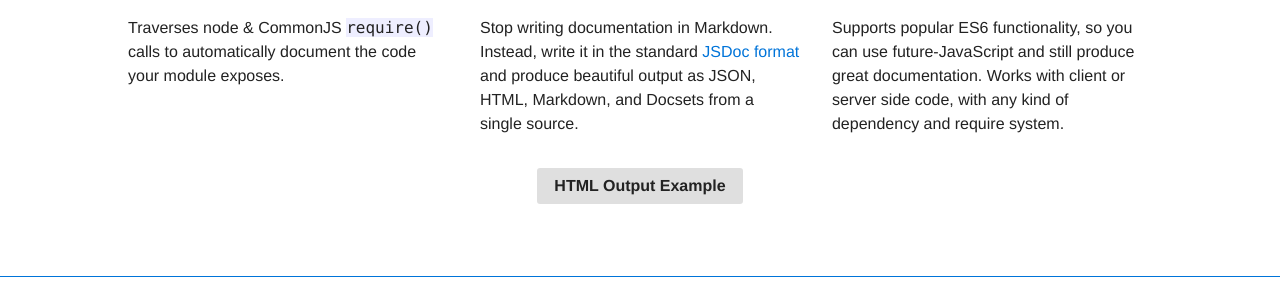
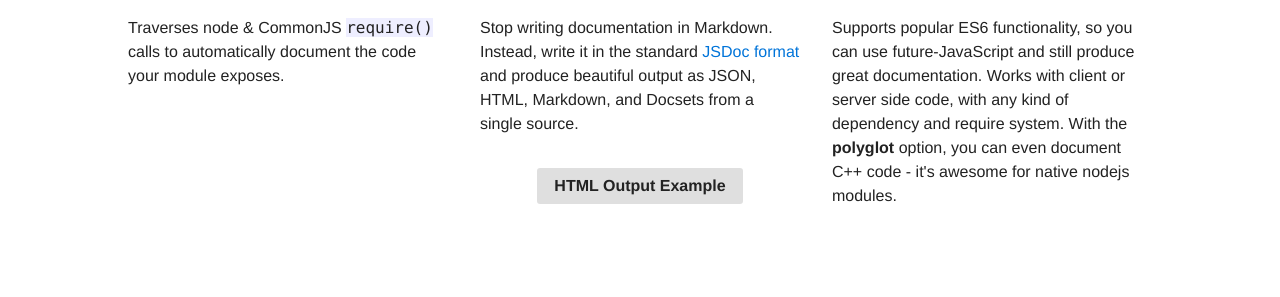
Before and after one commit to documentationjs/documentationjs.github.io, a plain HTML site: page index.html in a window 1280 px wide. Shown: the part 503-800 px from the top of the page. Drawn offline with Linux system fonts and the light colour scheme.

Commit message:
Note polyglot

```diff
--- a/index.html
+++ b/index.html
@@ -46,7 +46,8 @@
       <h1 class='h1 h0-responsive mt4 mb0 regular'>All the Code</h1>
       <p class='py2'>Supports popular ES6 functionality, so you can use future-JavaScript
       and still produce great documentation. Works with client or server side
-      code, with any kind of dependency and require system.</p>
+      code, with any kind of dependency and require system. With the <strong>polyglot</strong>
+      option, you can even document C++ code - it's awesome for native nodejs modules.</p>
     </div>
   </div>
 </section>
```
